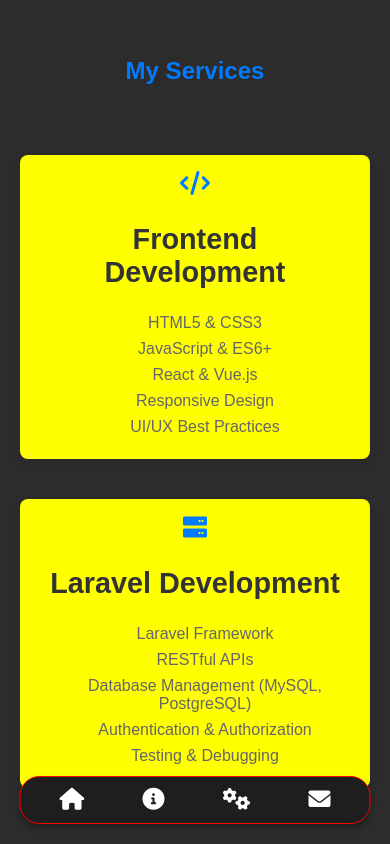
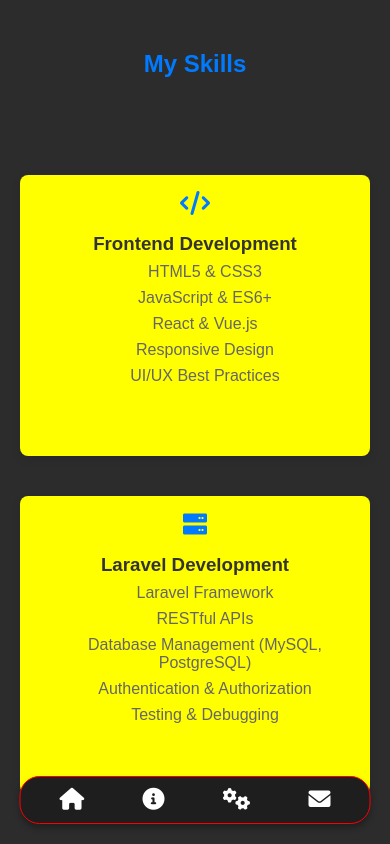
Before and after one commit to jaoharil/jaoharil.github.io, a plain HTML site: page services.html in a window 390 px wide. Drawn offline with Linux system fonts and the light colour scheme.

Commit message:
add responsive

```diff
--- a/css/projeck.css
+++ b/css/projeck.css
@@ -168,7 +168,7 @@
 
 .thumbnail .item {
   width: 150px;
-  height: 220px;
+  height: 150px;
 
   border-radius: 20px;
   /* jika halaman nya mengecil agar gambarnya  tidak ikut mengecil */
--- a/css/services.css
+++ b/css/services.css
@@ -42,11 +42,14 @@
 /* Responsif untuk layar kecil */
 @media (max-width: 768px) {
   .services-container {
+    height: 100%;
     justify-content: center; /* Memusatkan di layar sempit */
   }
 
   .service-card {
-    width: 90%; /* Lebar kartu pada layar tablet */
+    width: 70%; /* Lebar kartu pada layar tablet */
+    height: 300px;
+    padding: 10px;
   }
 }
 
@@ -100,10 +103,12 @@
 @media (max-width: 768px) {
   .services-container h1 {
     font-size: 2em;
+    margin-bottom: 10px;
   }
 
   .service-card {
     width: 90%;
+    height: auto;
     margin: 10px auto;
     padding: 20px;
   }
--- a/services.html
+++ b/services.html
@@ -33,11 +33,10 @@
     </nav>
 
     <main class="services-container">
-      <h1>My Services</h1>
-
+      <h1>My Skills</h1>
       <div class="service-card frontend">
         <div class="icon"><i class="fas fa-code"></i></div>
-        <h2>Frontend Development</h2>
+        <h3>Frontend Development</h3>
         <p>I specialize in building interactive and user-friendly interfaces using modern frontend technologies.</p>
         <ul>
           <li>HTML5 & CSS3</li>
@@ -50,7 +49,7 @@
 
       <div class="service-card laravel">
         <div class="icon"><i class="fas fa-server"></i></div>
-        <h2>Laravel Development</h2>
+        <h3>Laravel Development</h3>
         <p>Experienced in creating dynamic web applications using Laravel with a focus on performance and security.</p>
         <ul>
           <li>Laravel Framework</li>
```
Also changed, not shown: index.html (+4 -1 lines).
